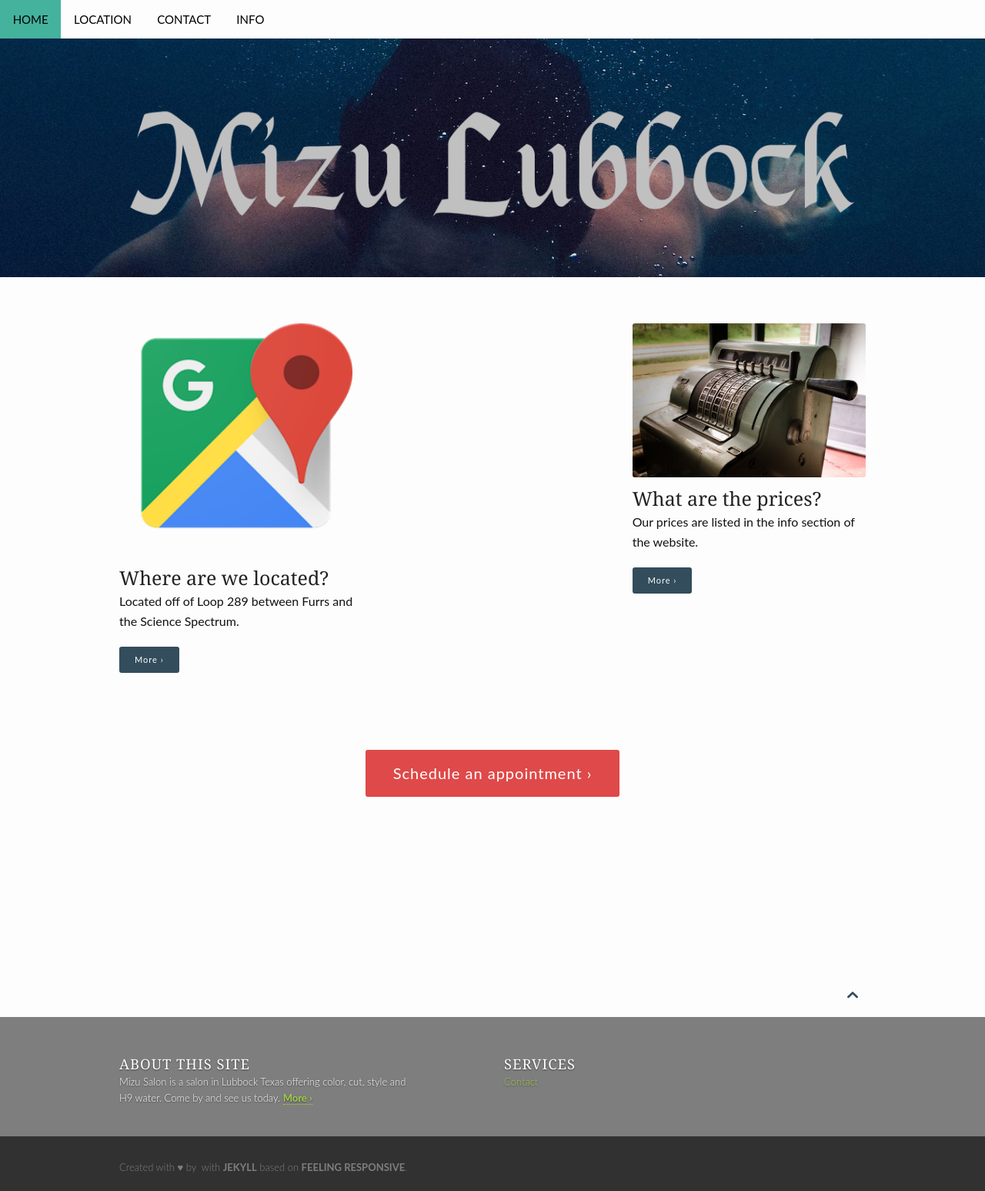
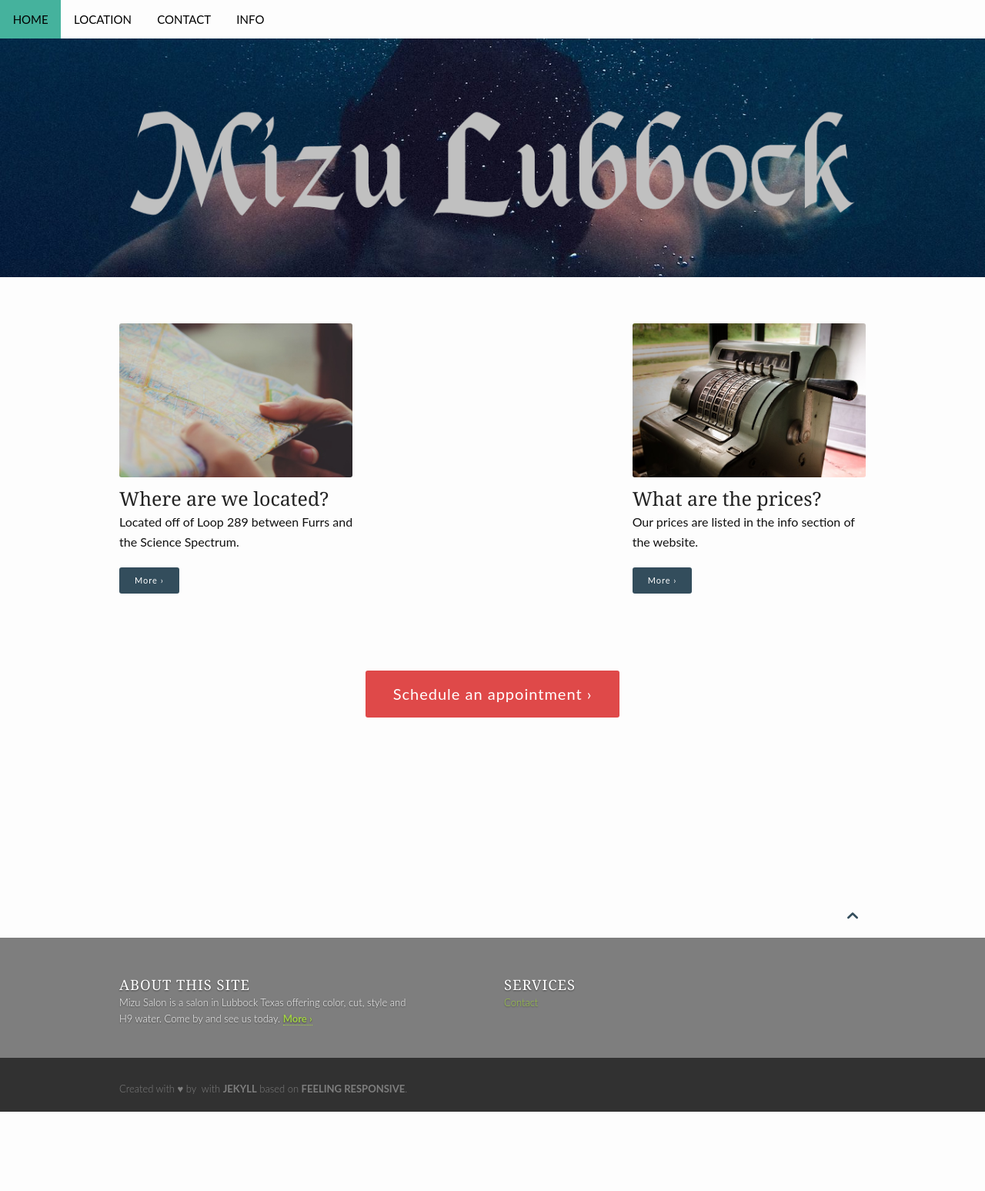
Before and after one commit to cprieger/Mizu, a Jekyll site: the page built from pages/pages-root-folder/index.md, in a window 1280 px wide. Shown: the whole page at 77% size. Built offline with Jekyll 4.4.1, drawn with Linux system fonts in a browser that asks for light colours; after the commit the page ends 1444 px from its top, so only the background shows below that.

Commit message:
Messing with the style once again.

```diff
--- a/pages/pages-root-folder/index.md
+++ b/pages/pages-root-folder/index.md
@@ -15,7 +15,7 @@ header:
 widget1:
   title: "Where are we located?"
   url: 'http://mizulubbock.com/location/'
-  image: Google_Maps_Icon.png
+  image: tourist-map.jpg
   text: 'Located off of Loop 289 between Furrs and the Science Spectrum.'
 widget2:
   title: "What are the prices?"
```
Also changed, not shown: images/tourist-map.jpg (added).
